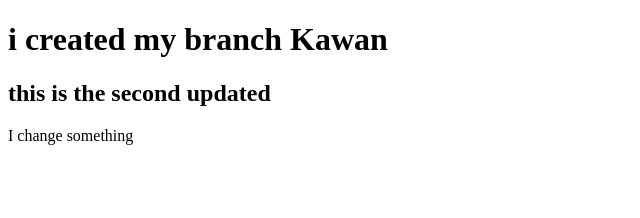
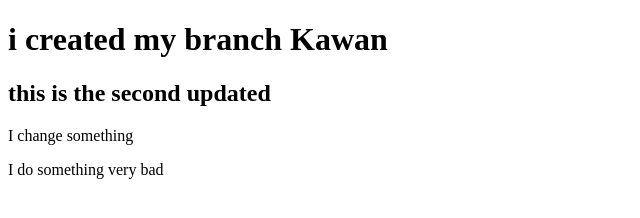
Before and after one commit to Kawan-edres/Aram-Vs-Kawan, a plain HTML site: page index.html in a window 1280 px wide. Shown: the whole page, without its empty margins (0-640 px from the left). Drawn offline with Linux system fonts and the light colour scheme.

Commit message:
the bad update

```diff
--- a/index.html
+++ b/index.html
@@ -11,5 +11,6 @@
     <h2>this is the second updated</h2>
 <p>I change something</p>
 
+<p>I do something very bad</p>
 </body>
 </html>
```
